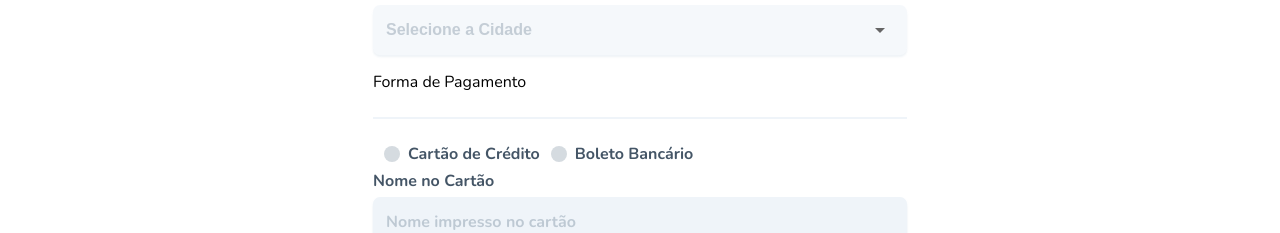
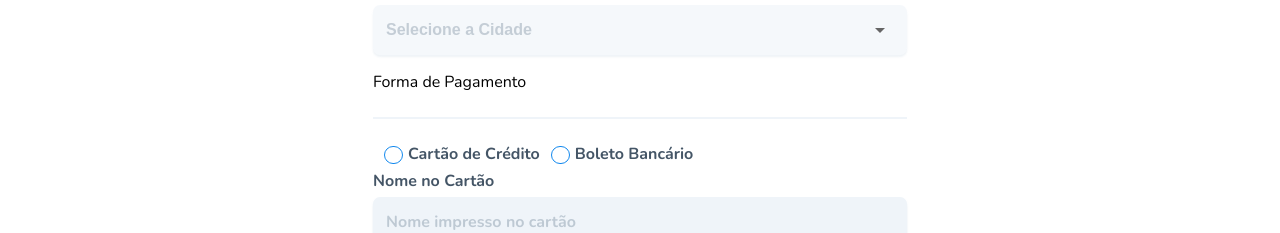
Before and after one commit to erisonalexandre/TSA, a Vue app: page /cadastro in a window 1280 px wide. Shown: the part 858-1091 px from the top of the page. Built offline with nearby package versions, Linux system fonts and the light colour scheme; a web font is replaced by a local one.

Commit message:
[fix] corrigindo css input radio

```diff
--- a/src/components/BaseInput.vue
+++ b/src/components/BaseInput.vue
@@ -46,6 +46,7 @@ export default {
 }
 </script>
 <style lang="scss">
+@import "@/assets/scss/_variaveis";
 .c-baseInput {
   label {
     display: inline-block;
@@ -106,9 +107,10 @@ export default {
         position: absolute;
         left: 0;
         top: 3px;
-        width: 16px;
+        width: 17px;
         height: 16px;
-        background: #d5dbe0;
+        border: 1px solid $azul;
+        background: #fff;
         -webkit-border-radius: 16px;
         border-radius: 16px;
       }
@@ -118,9 +120,9 @@ export default {
         content: "";
         position: absolute;
         top: 8px;
-        left: 5px;
-        width: 6px;
-        height: 6px;
+        left: 6px;
+        width: 7px;
+        height: 7px;
         background: #fff;
         -webkit-border-radius: 6px;
         border-radius: 6px;
```
